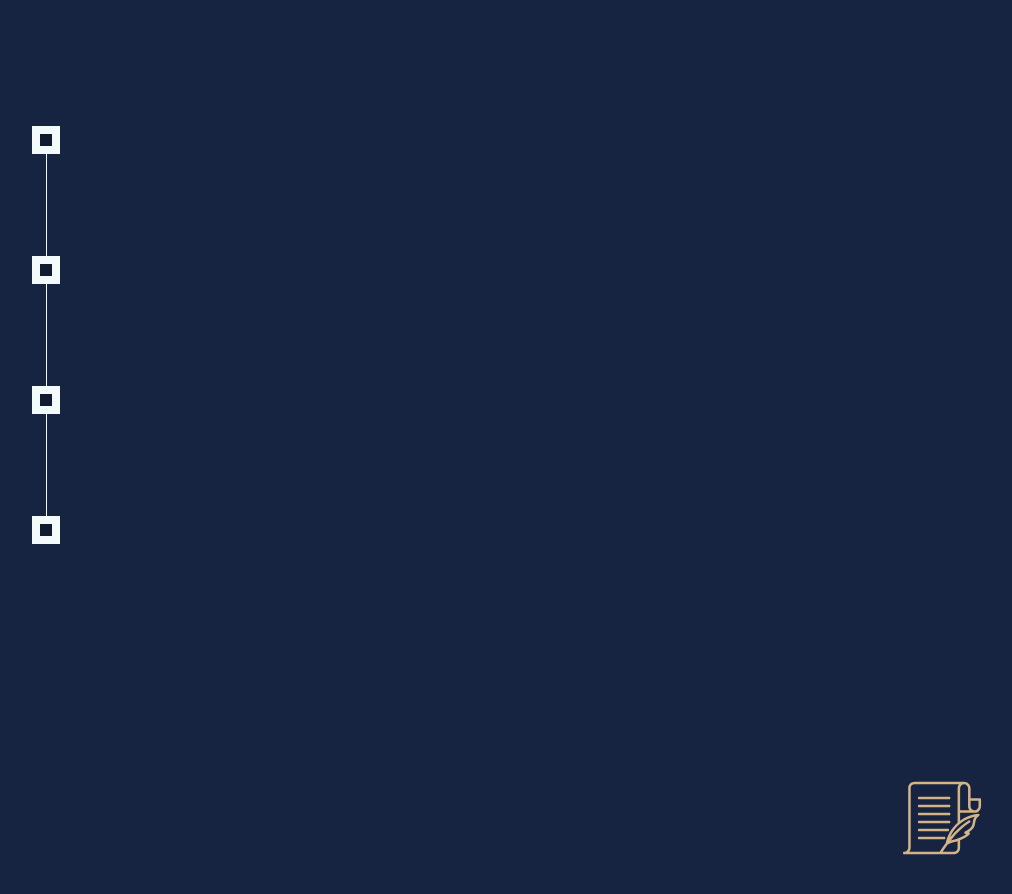
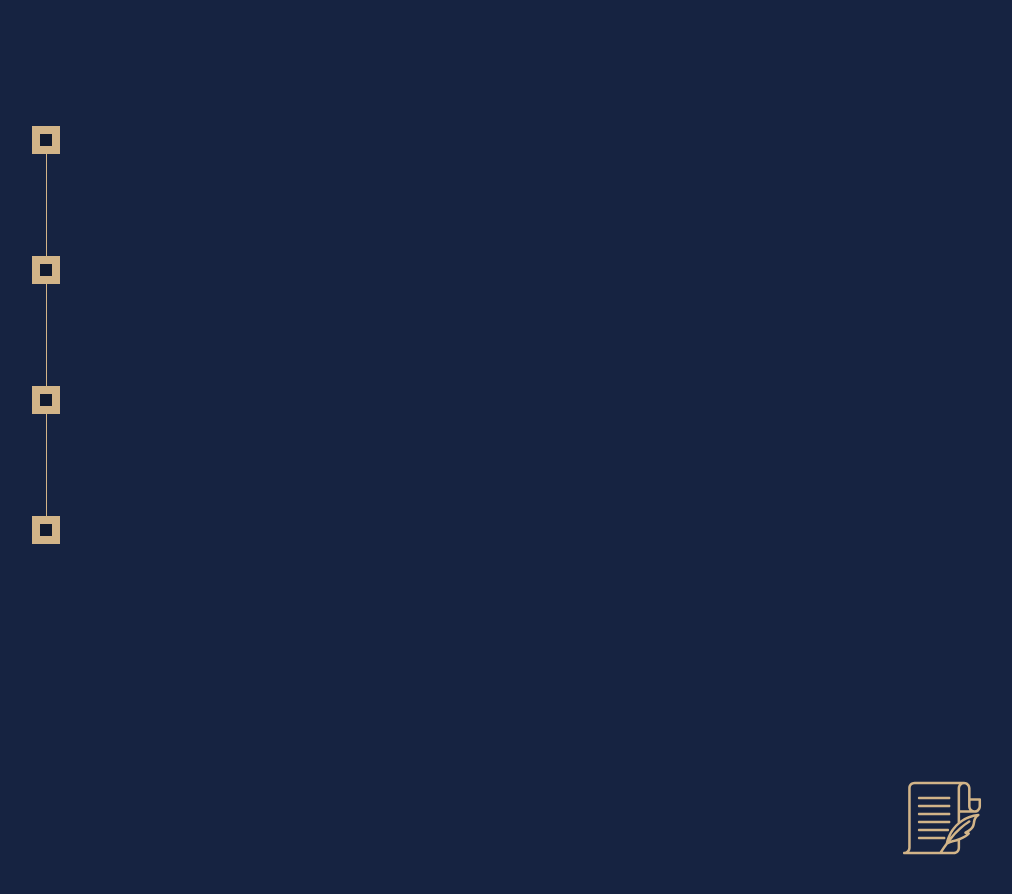
Before and after one commit to ahmedabboud22/shiro-concepts, a Next.js app: page / in a window 1280 px wide. Shown: the part 3420-4314 px from the top of the page, without its empty margins (38-1050 px from the left). Built offline with nearby package versions, Linux system fonts and the light colour scheme.

Commit message:
Add files via upload

```diff
--- a/public/css/style.css
+++ b/public/css/style.css
@@ -1474,7 +1474,7 @@ content list
   display: block;
   width: 1px;
   height: calc(100% + 30px);
-  background-color: rgb(242, 250, 250);
+  background-color: #d2b488;
   position: absolute;
   top: 0;
   left: 14px;
@@ -1485,7 +1485,7 @@ content list
   width: 12px;
   height: 12px;
   border-radius: 0%;
-  box-shadow: 0 0 0 8px rgb(242, 250, 250);
+  box-shadow: 0 0 0 8px #d2b488;
   background-color: #dbc39f;
   position: absolute;
   top: 6px;
```
